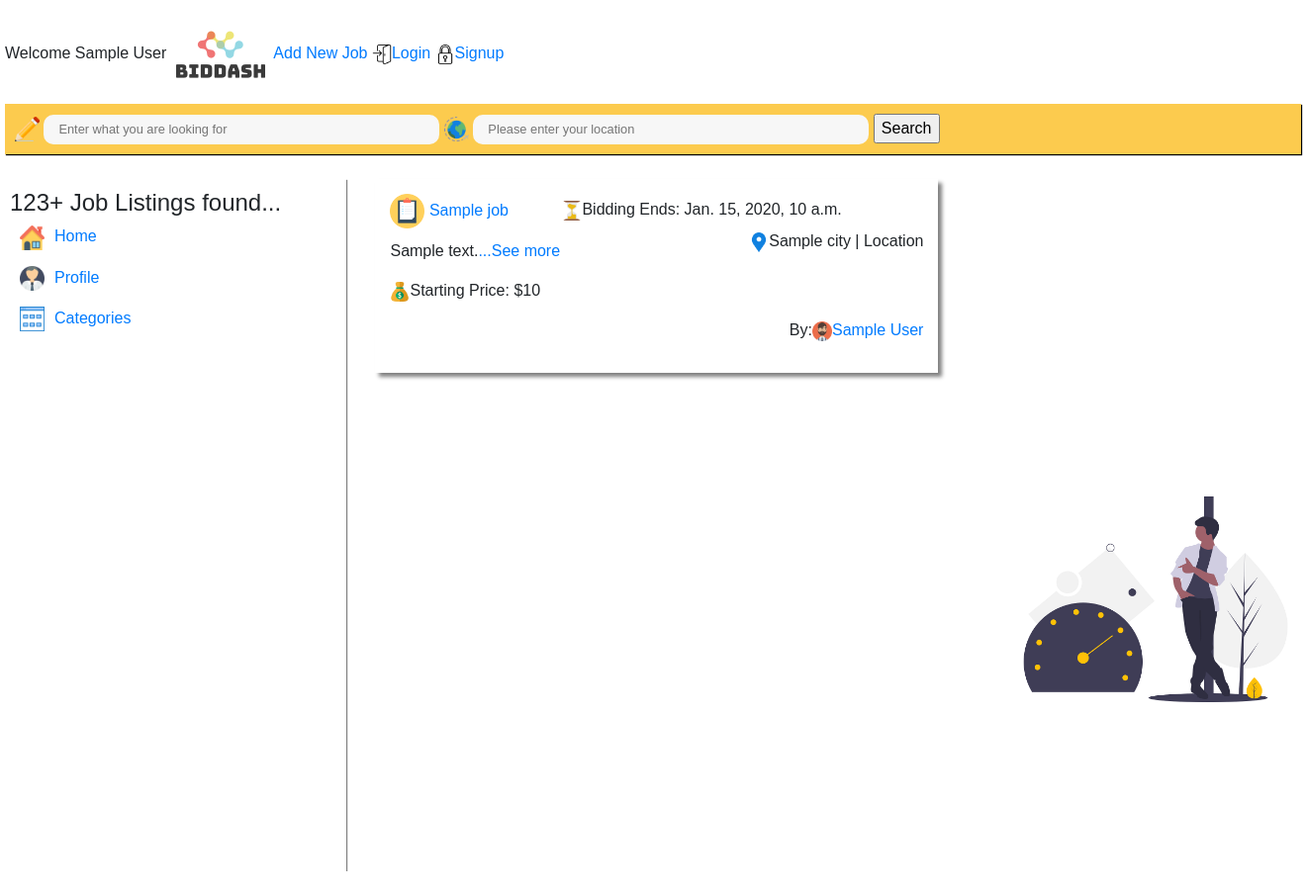
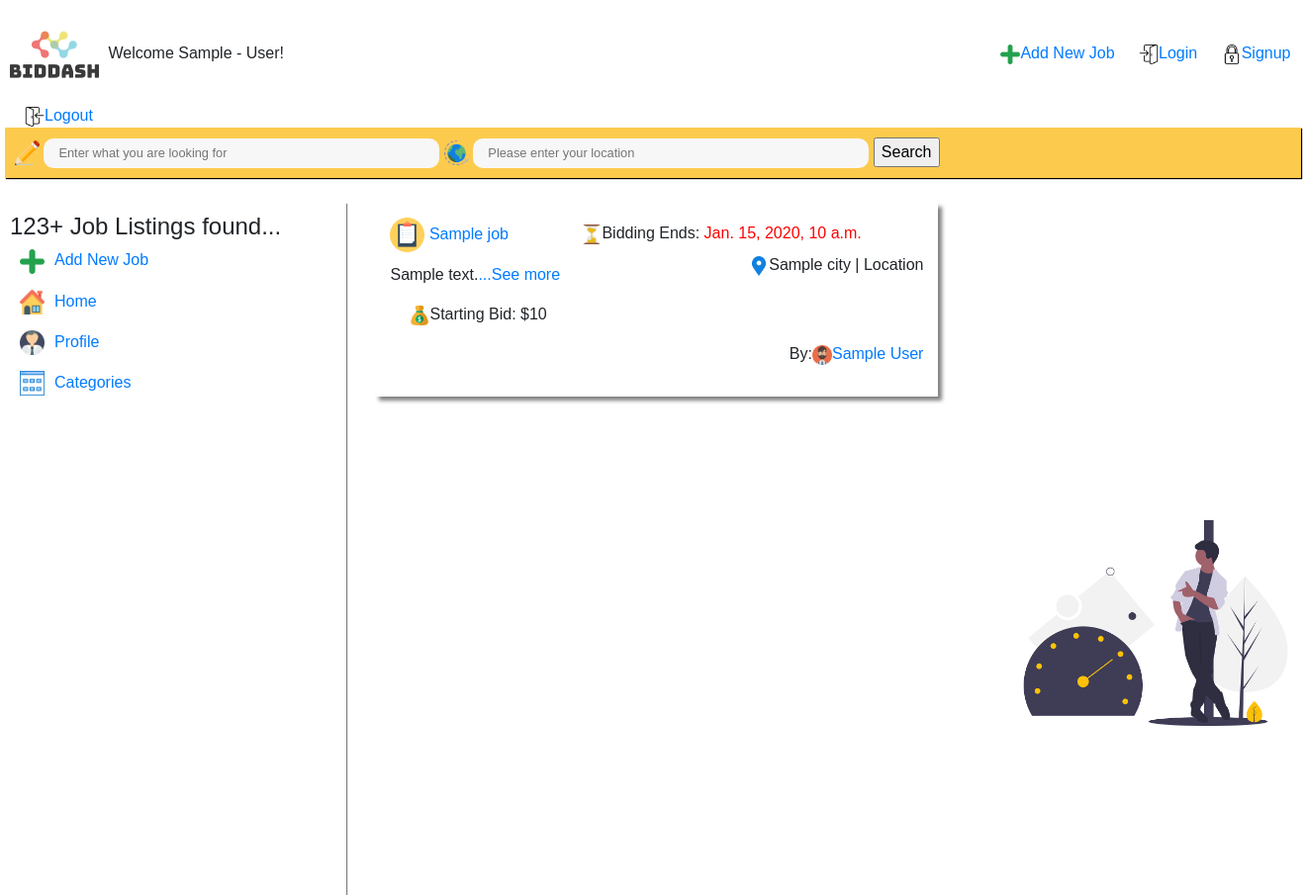
Before and after one commit to danielyong92/Bid-Dash, a Django app: template apps/dashboard/templates/dashboard/dashboard.html in a window 1320 px wide; the page is wider, and only the part inside the window is pictured. Shown: that part at 99% size. Before the commit the page ends 881 px from the top of that part, so only its background shows below. Run offline with Django 3.2, Linux system fonts and the light colour scheme; the template is opened without the code that fills it: most values are stand-ins (such as "Sample title", 1, 10 or a date in 2020); parts of the project's set-up code (start-up, migrations or seed data) failed here and were passed over; some libraries are stand-ins or nearby versions.

Commit message:
newupdate

```diff
--- a/apps/dashboard/static/dashboard/css/dashboard.css
+++ b/apps/dashboard/static/dashboard/css/dashboard.css
@@ -73,6 +73,11 @@
     height: 35px;
 }
 .icon2{
+    margin-left: 20px;
+    width:20px;
+    height:20px;
+}
+.icon3{
     width:20px;
     height:20px;
 }
@@ -117,3 +122,10 @@
     margin-left: 50px;
     margin-top: 300px;
 }
+#newjob{
+    margin-left: 700px;
+}
+
+span{
+    color:red;
+}
--- a/apps/dashboard/templates/dashboard/dashboard.html
+++ b/apps/dashboard/templates/dashboard/dashboard.html
@@ -17,12 +17,14 @@
     <div id="container">
         <div class="navigation">
             <div id="top">
-                <a>Welcome {{first_name}} {{last_name}}</a>
-
                 <a href=""><img id="logo" src="{% static 'dashboard/images/logo2.png' %}"></a>
-                <a href="/newjob">Add New Job</a>
+                <label>Welcome {{first_name}} - {{last_name}}!</label>
+                <a href="/newjob" id="newjob"><img class="icon2" src="{% static 'dashboard/images/add.png' %}">Add
+                    New
+                    Job</a>
                 <a href="/login"><img class="icon2" src="{% static 'homepage/images/login.png' %}" />Login</a>
                 <a href="/signup"><img class="icon2" src="{% static 'homepage/images/padlock.png' %}" />Signup</a>
+                <a href="/logout"><img class="icon2" src="{% static 'users/images/logout.png' %}" />Logout</a>
             </div>
             <div id="mid">
                 <form>
@@ -37,6 +39,8 @@
 
         <div class="left">
             <h4>123+ Job Listings found...</h4>
+            <p><a href="/newjob"><img class="category_icon" src="{% static 'dashboard/images/add.png' %}">Add New
+                Job</a></p>
             <p><a href=""><img class="category_icon" src="{% static 'dashboard/images/house2.png' %}">Home</a></p>
 
             <p><a href="profile"><img class="category_icon" src="{% static 'dashboard/images/user.png' %}">Profile</a></p>
@@ -51,11 +55,11 @@
                 <img class="icon1" src="{% static 'dashboard/images/clipboard.png' %}">
                 <a href="/details/{{job.id}}">{{job.title}}</a>
                 <label id="timeleft"><img class="icon2"
-                        src="{% static 'dashboard/images/hourglass.png' %}">Bidding Ends: {{job.end_datetime}}</label>
+                        src="{% static 'dashboard/images/hourglass.png' %}">Bidding Ends: <span>{{job.end_datetime}}</span></label>
                 <label id="location"><img class="icon2" src="{% static 'dashboard/images/placeholder.png' %}">{{job.city}} | Location</label>
                 <p class="description">{{job.description}}<a href="">...See more</a></p>
-                <p><img class="icon2" src="{% static 'dashboard/images/money-bag.png' %}">Starting Price: ${{job.max_price}}</p>
-                <p id="creator">By:<img class="icon2" src="{% static 'dashboard/images/man2.png' %}"><a href="">{{job.first_name}} {{job.last_name}}</a></p>
+                <p><img class="icon2" src="{% static 'dashboard/images/money-bag.png' %}">Starting Bid: ${{job.max_price}}</p>
+                <p id="creator">By:<img class="icon3" src="{% static 'dashboard/images/man2.png' %}"><a href="">{{job.first_name}} {{job.last_name}}</a></p>
             </div>
             {% endfor %}
             <!-- END CONTENT -->
--- a/apps/homepage/templates/homepage/index.html
+++ b/apps/homepage/templates/homepage/index.html
@@ -23,7 +23,7 @@
         </div>
 
         <div id="mid-content">
-            <img id="logo" src="{% static 'dashboard/images/logo2.png' %}">
+            <a href="dashboard"><img id="logo" src="{% static 'dashboard/images/logo2.png' %}"></a>
             <p>The World's Best Bidding Website. Get Biddin and Get Smashin!</p>
             <form action="/search" method="GET">
                 <img class="icons" src="{% static 'homepage/images/edit.png' %}">
@@ -36,7 +36,6 @@
 
         <!-- START ICON CATEGOREIS -->
         <div id="categories">
-
             <div class="category_block">
                 <a href=""><img class="cat_img" src="{% static 'homepage/images/data.png' %}"><br>
                     <label>IT/Coding</label>
--- a/apps/postjob/templates/postjob/addjobform.html
+++ b/apps/postjob/templates/postjob/addjobform.html
@@ -16,8 +16,10 @@
     <div id="container">
         <div class="navigation">
             <div id="top">
-                <a href=""><img id="logo" src="{% static 'dashboard/images/logo2.png' %}"></a>
-                <a href="/newjob">Add New Job</a>
+                <a href="/dashboard"><img id="logo" src="{% static 'dashboard/images/logo2.png' %}"></a>
+                <a href="/newjob" id="newjob"><img class="icon2" src="{% static 'dashboard/images/add.png' %}">Add
+                    New
+                    Job</a>
                 <a href="/login"><img class="icon2" src="{% static 'homepage/images/login.png' %}" />Login</a>
                 <a href="/signup"><img class="icon2" src="{% static 'homepage/images/padlock.png' %}" />Signup</a>
             </div>
--- a/apps/users/static/users/css/profile.css
+++ b/apps/users/static/users/css/profile.css
@@ -109,7 +109,8 @@
     margin-left: 40px;
 }
 .right{
-    border: 2px solid gray;
+    padding: 15px;
+    /* border: 2px solid gray; */
     margin-left: 30px;
     vertical-align: top;
     display: inline-block;
@@ -131,6 +132,9 @@
     background-color:#fccb4e;
 }
 
+#newjob{
+    margin-left: 875px;
+}
 /* CSS */
 .title {
     color: grey;
--- a/apps/users/templates/users/profile.html
+++ b/apps/users/templates/users/profile.html
@@ -69,9 +69,9 @@
                     <tbody>
                         {% for job in jobs %}
                         <tr>
-                            <td>{{job.title}}</td>
+                            <td><a href="/details/{{job.id}}">{{job.title}}</a></td>
                             <td>{{job.description}}</td>
-                            <td>{{job.max_price}}</td>
+                            <td>${{job.max_price}}</td>
                             <td>{{job.start_datetime}}</td>
                             <td>{{job.end_datetime}}</td>
                         </tr>
```
Also changed, not shown: apps/postjob/static/postjob/css/addjob.css (+7 -1 lines), apps/dashboard/static/dashboard/images/add.png (added).
